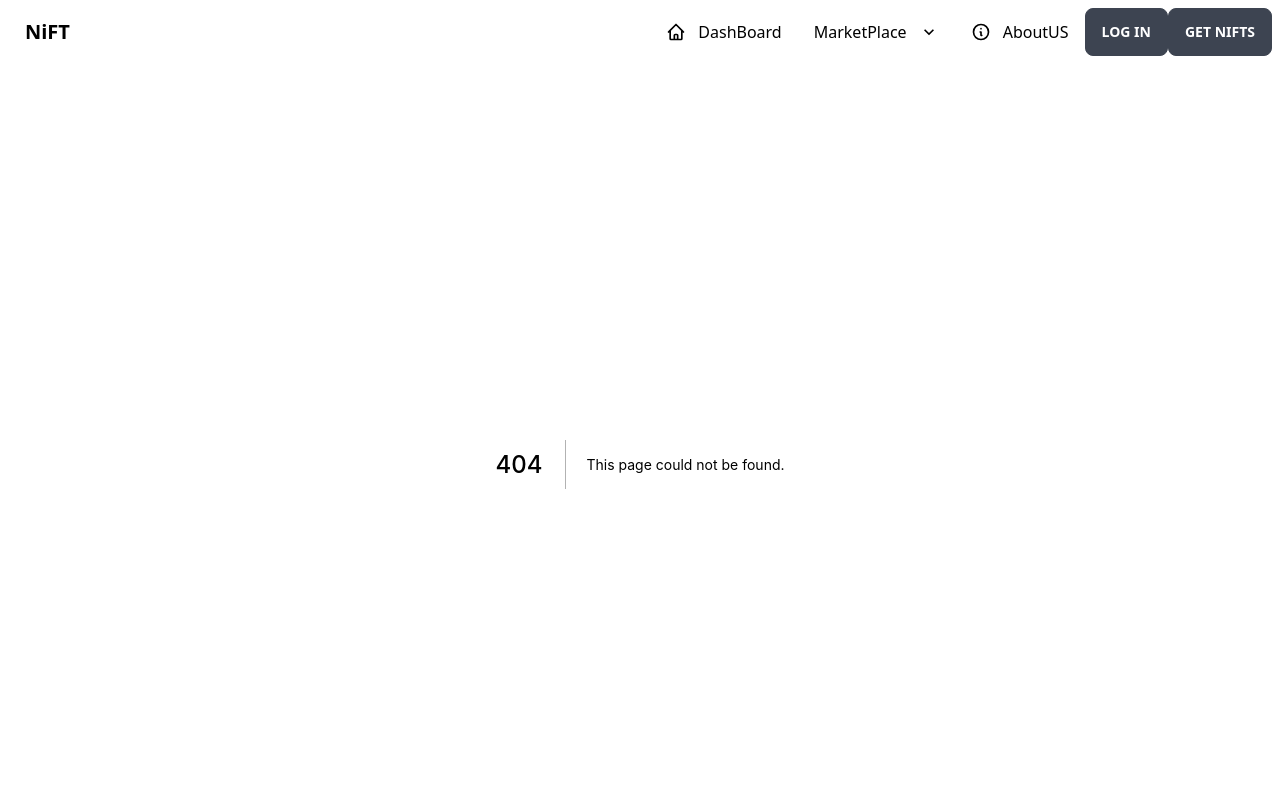
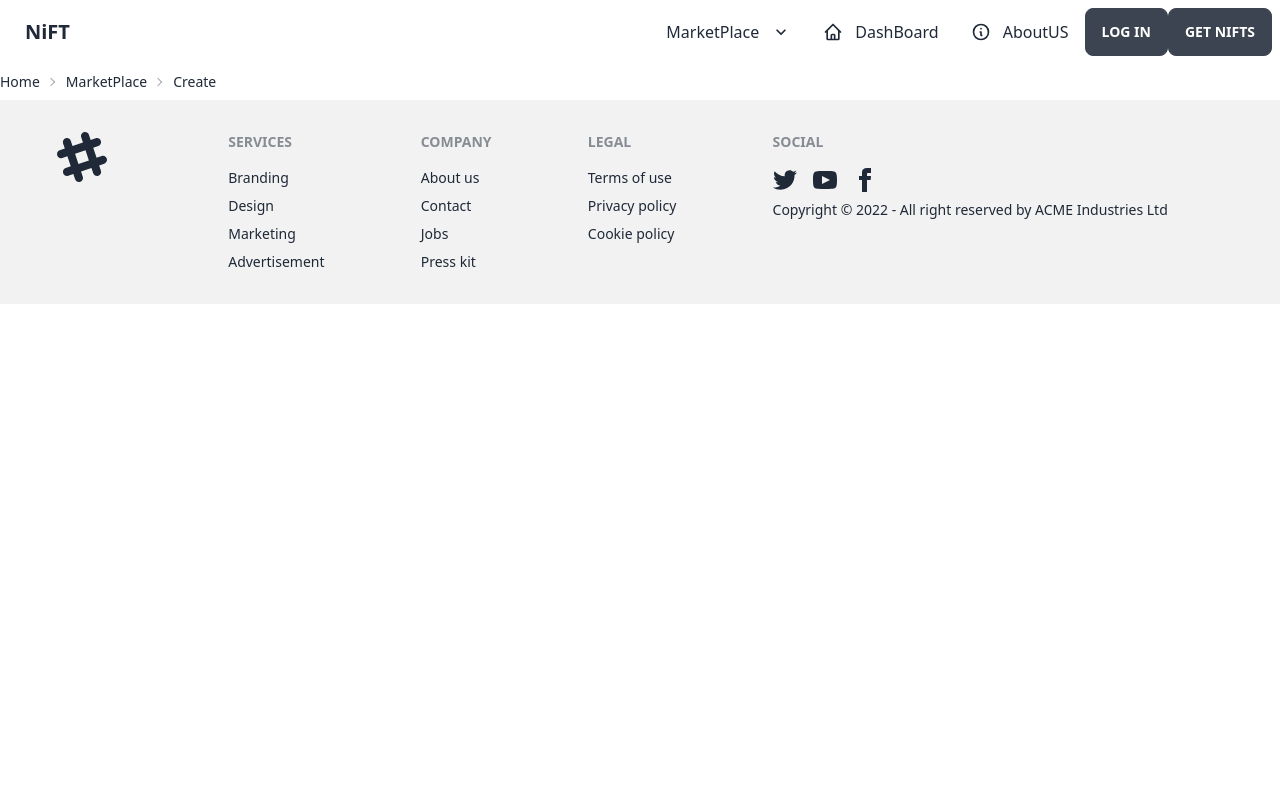
Before and after one commit to schezo817/NiFT, a Next.js app in the folder nift/: page /marketplace/create in a window 1280 px wide. Before the commit this address had no page. Shown: the top 800 px of the page. Built offline with nearby package versions, Linux system fonts and the light colour scheme.

Commit message:
SetMarketPlace

```diff
--- a/nift/components/Footer.tsx
+++ b/nift/components/Footer.tsx
@@ -3,7 +3,7 @@ import Link from "next/link";
 const Footer = () => {
     return (
         <>
-            <footer className="footer p-8 bg-base-200 text-base-content max-w-screen-2xl">
+            <footer className="footer p-8 bg-base-200 text-base-content max-w-full">
                 <div>
                     <svg
                         width="100"
@@ -74,10 +74,6 @@ const Footer = () => {
                             </svg>
                         </a>
                     </div>
-                </div>
-            </footer>
-            <footer className="footer footer-center p-2 bg-base-200 text-base-content">
-                <div>
                     <p>Copyright © 2022 - All right reserved by ACME Industries Ltd</p>
                 </div>
             </footer>
--- a/nift/components/Navbar.tsx
+++ b/nift/components/Navbar.tsx
@@ -4,7 +4,7 @@ const Navbar = () => {
     return (
         <div className="navbar bg-base-100">
             <div className="navbar-start">
-                <div className="dropdown">
+                <div className="dropdown z-0">
                     <label tabIndex={0} className="btn btn-ghost lg:hidden">
                         <svg
                             xmlns="http://www.w3.org/2000/svg"
@@ -25,7 +25,35 @@ const Navbar = () => {
                         tabIndex={0}
                         className="menu menu-compact dropdown-content mt-3 p-2 shadow bg-base-100 rounded-box w-52"
                     >
-                        <Link href={"/DashBoard"}>
+                        <li tabIndex={0}>
+                            <Link href={"/marketplace"}>
+                                <a>
+                                    MarketPlace
+                                    <svg
+                                        className="fill-current"
+                                        xmlns="http://www.w3.org/2000/svg"
+                                        width="20"
+                                        height="20"
+                                        viewBox="0 0 24 24"
+                                    >
+                                        <path d="M7.41,8.58L12,13.17L16.59,8.58L18,10L12,16L6,10L7.41,8.58Z" />
+                                    </svg>
+                                </a>
+                            </Link>
+                            <ul className="p-2 bg-white">
+                                <Link href={"/marketplace/see"}>
+                                    <li>
+                                        <a>See NiFTs</a>
+                                    </li>
+                                </Link>
+                                <Link href={"/marketplace/create"}>
+                                    <li>
+                                        <a>Create NiFTs</a>
+                                    </li>
+                                </Link>
+                            </ul>
+                        </li>
+                        <Link href={"/dashboard"}>
                             <li>
                                 <a>
                                     <svg
@@ -46,33 +74,7 @@ const Navbar = () => {
                                 </a>
                             </li>
                         </Link>
-                        <li tabIndex={0}>
-                            <a>
-                                MarketPlace
-                                <svg
-                                    className="fill-current"
-                                    xmlns="http://www.w3.org/2000/svg"
-                                    width="20"
-                                    height="20"
-                                    viewBox="0 0 24 24"
-                                >
-                                    <path d="M7.41,8.58L12,13.17L16.59,8.58L18,10L12,16L6,10L7.41,8.58Z" />
-                                </svg>
-                            </a>
-                            <ul className="p-2 bg-white">
-                                <Link href={"/SeeNiFTs"}>
-                                    <li>
-                                        <a>See NiFTs</a>
-                                    </li>
-                                </Link>
-                                <Link href={"/CreateNiFTs"}>
-                                    <li>
-                                        <a>Create NiFTs</a>
-                                    </li>
-                                </Link>
-                            </ul>
-                        </li>
-                        <Link href={"/AboutUS"}>
+                        <Link href={"/about"}>
                             <li>
                                 <a>
                                     <svg
@@ -101,7 +103,35 @@ const Navbar = () => {
             </div>
             <div className="navbar-end justify-self-auto">
                 <ul className="menu menu-horizontal p-0 hidden lg:flex">
-                    <Link href={"/DashBoard"}>
+                    <li tabIndex={0}>
+                        <Link href={"/marketplace"}>
+                            <a>
+                                MarketPlace
+                                <svg
+                                    className="fill-current"
+                                    xmlns="http://www.w3.org/2000/svg"
+                                    width="20"
+                                    height="20"
+                                    viewBox="0 0 24 24"
+                                >
+                                    <path d="M7.41,8.58L12,13.17L16.59,8.58L18,10L12,16L6,10L7.41,8.58Z" />
+                                </svg>
+                            </a>
+                        </Link>
+                        <ul className="p-2 bg-white">
+                            <Link href={"/marketplace/see"}>
+                                <li>
+                                    <a>See NiFTs</a>
+                                </li>
+                            </Link>
+                            <Link href={"/marketplace/create"}>
+                                <li>
+                                    <a>Create NiFTs</a>
+                                </li>
+                            </Link>
+                            </ul>
+                        </li>
+                        <Link href={"/dashboard"}>
                         <li>
                             <a>
                                 <svg
@@ -122,33 +152,7 @@ const Navbar = () => {
                             </a>
                         </li>
                     </Link>
-                    <li tabIndex={0}>
-                        <a>
-                            MarketPlace
-                            <svg
-                                className="fill-current"
-                                xmlns="http://www.w3.org/2000/svg"
-                                width="20"
-                                height="20"
-                                viewBox="0 0 24 24"
-                            >
-                                <path d="M7.41,8.58L12,13.17L16.59,8.58L18,10L12,16L6,10L7.41,8.58Z" />
-                            </svg>
-                        </a>
-                        <ul className="p-2 bg-white">
-                            <Link href={"/SeeNiFTs"}>
-                                <li>
-                                    <a>See NiFTs</a>
-                                </li>
-                            </Link>
-                            <Link href={"/CreateNiFTs"}>
-                                <li>
-                                    <a>Create NiFTs</a>
-                                </li>
-                            </Link>
-                            </ul>
-                        </li>
-                        <Link href={"/AboutUS"}>
+                        <Link href={"/about"}>
                             <li>
                                 <a>
                                 <svg xmlns="http://www.w3.org/2000/svg" className="h-5 w-5" fill="none" viewBox="0 0 24 24" stroke="currentColor"><path stroke-linecap="round" stroke-linejoin="round" stroke-width="2" d="M13 16h-1v-4h-1m1-4h.01M21 12a9 9 0 11-18 0 9 9 0 0118 0z" /></svg>
--- /dev/null
+++ b/nift/pages/marketplace/create/index.tsx
@@ -0,0 +1,24 @@
+import { NextPage } from "next";
+import Link from "next/link";
+
+const Create: NextPage = () => {
+    return (
+        <div>
+            <div className="text-sm breadcrumbs">
+                <ul>
+                    <Link href ={"/"}>
+                        <li><a>Home</a></li>
+                    </Link>
+                    <Link href ={"/marketplace"}>
+                        <li><a>MarketPlace</a></li>
+                    </Link>
+                    <Link href ={"/create"}>
+                        <li><a>Create</a></li>
+                    </Link>
+                </ul>
+            </div>
+        </div>
+    )
+}
+
+export default Create;
--- /dev/null
+++ b/nift/pages/marketplace/index.tsx
@@ -0,0 +1,11 @@
+import { NextPage } from "next";
+
+const MarketPlace: NextPage = () => {
+    return (
+        <div>
+
+        </div>
+    )
+}
+
+export default MarketPlace;
--- /dev/null
+++ b/nift/pages/marketplace/see/index.tsx
@@ -0,0 +1,24 @@
+import { NextPage } from "next";
+import Link from "next/link";
+
+const Create: NextPage = () => {
+    return (
+        <div>
+            <div className="text-sm breadcrumbs">
+                <ul>
+                    <Link href ={"/"}>
+                        <li><a>Home</a></li>
+                    </Link>
+                    <Link href ={"/marketplace"}>
+                        <li><a>MarketPlace</a></li>
+                    </Link>
+                    <Link href ={"/see"}>
+                        <li><a>See</a></li>
+                    </Link>
+                </ul>
+            </div>
+        </div>
+    )
+}
+
+export default Create;
```
